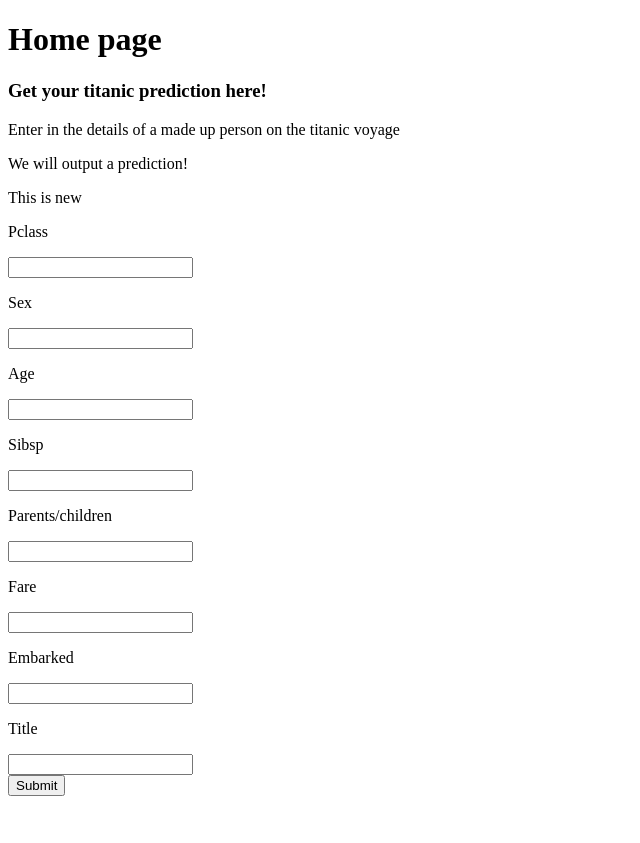
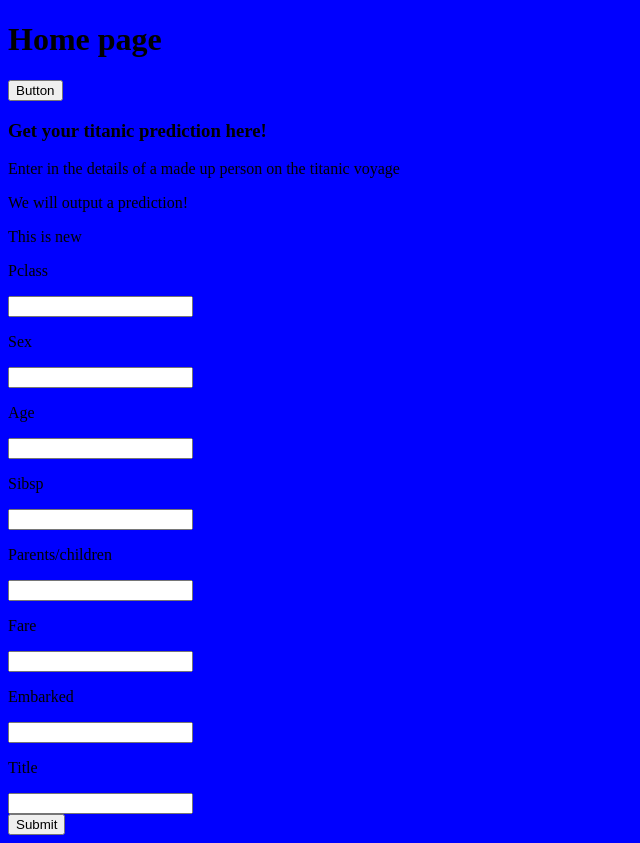
Before and after one commit to moodmap/unaicorn, a Django app: page / in a window 1280 px wide. Shown: the whole page, without its empty margins (0-640 px from the left). Before the commit the page ends 796 px from the top, so only its background shows below. Run offline with Django 3.2, Linux system fonts and the light colour scheme.

Commit message:
Added and integrated CSS and JS into index.html

```diff
--- /dev/null
+++ b/titanic/static/main.js
@@ -0,0 +1,3 @@
+function clicked() {
+  alert("Javascript working")
+}
--- /dev/null
+++ b/titanic/static/style.css
@@ -0,0 +1,3 @@
+body {
+  background-color: blue;
+}
--- a/titanic/templates/index.html
+++ b/titanic/templates/index.html
@@ -3,10 +3,12 @@
   <head>
     <meta charset="utf-8">
     <title>Titanic predictor</title>
+    {% load static %}
+    <link rel="stylesheet" href="{% static 'style.css' %}">
   </head>
   <body>
     <h1>Home page</h1>
-
+    <button type="button" onclick="clicked()">Button</button>
     <h3>Get your titanic prediction here!</h3>
     <p>Enter in the details of a made up person on the titanic voyage</p>
     <p>We will output a prediction!</p>
@@ -32,5 +34,6 @@
         <br>
         <input type="submit">
     </form>
+    <script type="text/javascript" src="{% static 'main.js' %}"></script>
   </body>
 </html>
--- a/titanic/titanic/settings.py
+++ b/titanic/titanic/settings.py
@@ -116,4 +116,6 @@ USE_TZ = True
 
 # Static files (CSS, JavaScript, Images)
 # https://docs.djangoproject.com/en/2.2/howto/static-files/
+import os.path
 STATIC_URL = '/static/'
+STATICFILES_DIRS = (os.path.join('static'),)
```
